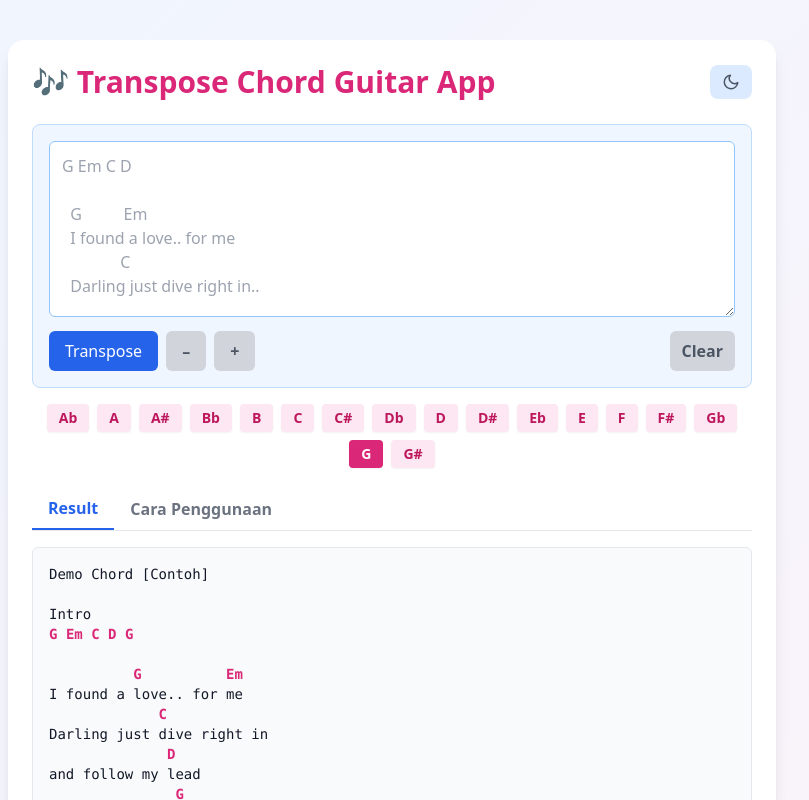
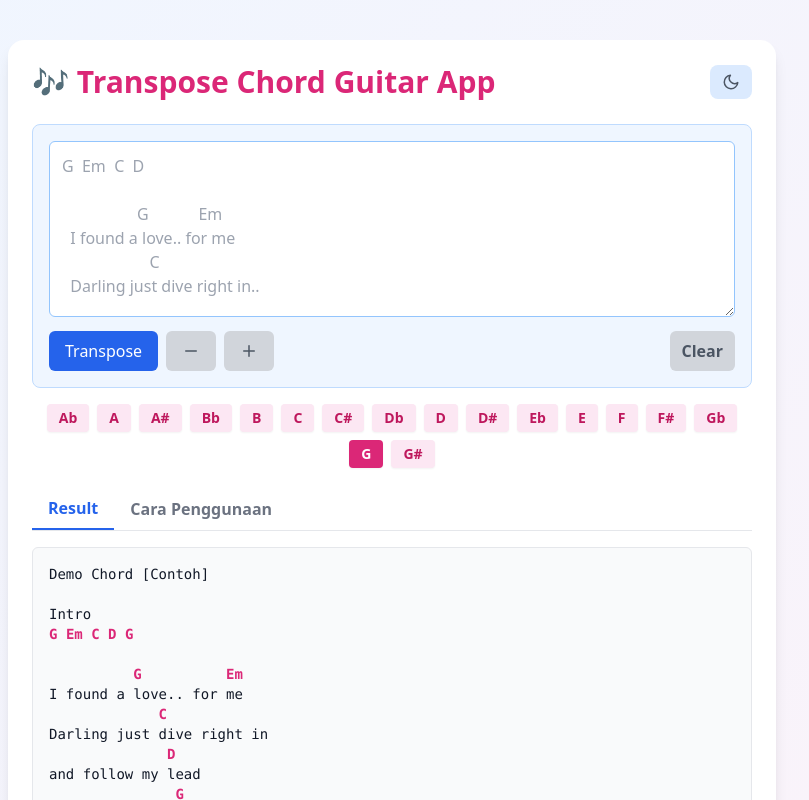
Before and after one commit to husnimr/transpose-chord, a React (Vite) app: page / in a window 1280 px wide. Shown: the top 800 px of the page, without its empty margins (248-1057 px from the left). Built offline with nearby package versions, Linux system fonts and the light colour scheme; the HTML template or start-up script is replaced by a standard one.

Commit message:
update: placeholder

```diff
--- a/src/components/ChordInput.jsx
+++ b/src/components/ChordInput.jsx
@@ -1,3 +1,4 @@
+import { FiPlus, FiMinus } from "react-icons/fi";
 export default function ChordInput({
   value,
   onChange,
@@ -22,11 +23,11 @@ export default function ChordInput({
             ? "bg-gray-900 border-gray-600 text-gray-100 placeholder-gray-500"
             : "bg-white border-blue-300 text-gray-800 placeholder-gray-400"
         }`}
-        placeholder={`G Em C D
+        placeholder={`G  Em  C  D
 
-  G          Em
+                  G            Em
   I found a love.. for me
-              C
+                     C
   Darling just dive right in..`}
         value={value}
         onChange={(e) => onChange(e.target.value)}
@@ -53,7 +54,7 @@ export default function ChordInput({
                 : "bg-gray-300 text-gray-600 cursor-not-allowed"
             }`}
           >
-            –
+            <FiMinus className="text-lg" />
           </button>
 
           <button
@@ -67,7 +68,7 @@ export default function ChordInput({
                 : "bg-gray-300 text-gray-600 cursor-not-allowed"
             }`}
           >
-            +
+            <FiPlus className="text-lg" />
           </button>
         </div>
 
```
